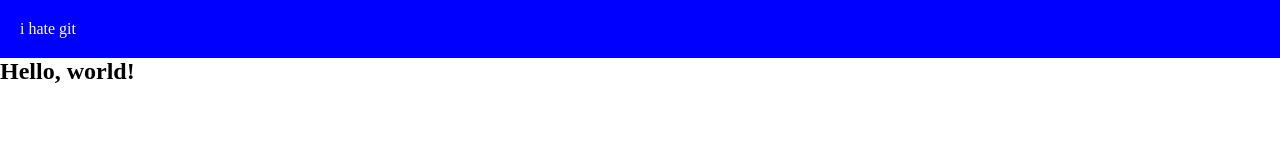
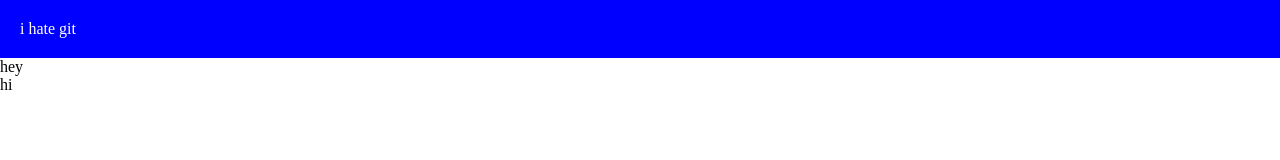
Before and after one commit to CharmaneNaciongayo/GIT-Workshop, a plain HTML site: page 201_git-samp/index.html in a window 1280 px wide. Drawn offline with Linux system fonts and the light colour scheme.

```diff
--- a/201_git-samp/index.html
+++ b/201_git-samp/index.html
@@ -11,6 +11,9 @@
 <body>
     <!-- Insert your code here -->
     <nav>i hate git</nav>
-    <h2>Hello, world!</h2>
+    <section>
+        <div class="left">hey</div>
+        <div class="right">hi</div>
+    </section>
 </body>
 </html>
```
